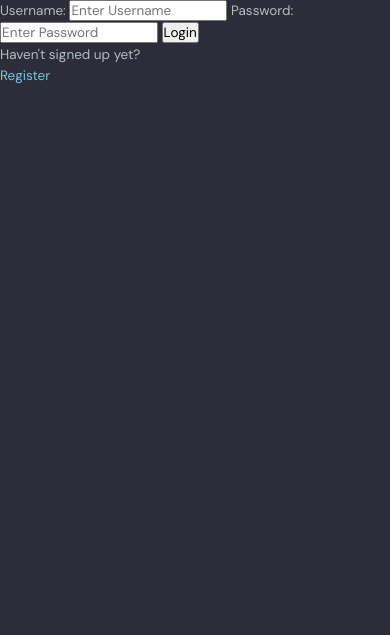
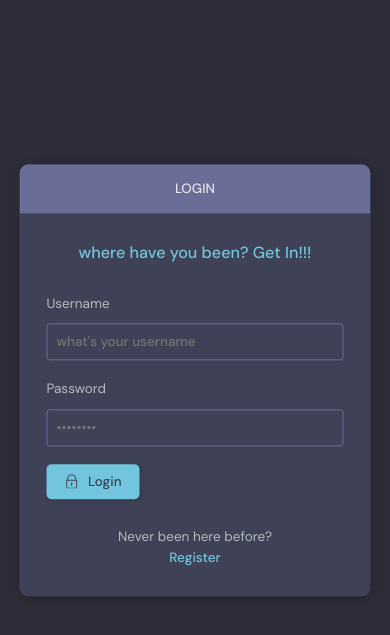
Before and after one commit to Miralex20/django_project, a Django app: page /login/ in a window 390 px wide. Shown: the part 59-694 px from the top of the page. Run offline with Django 5.2, Linux system fonts and the light colour scheme.

Commit message:
worked on the mobile view, added recent activites page, browse topic as well as added template on the login page

```diff
--- a/myBud_Django/mybud/base/templates/base/login_register.html
+++ b/myBud_Django/mybud/base/templates/base/login_register.html
@@ -2,30 +2,86 @@
 
 {% block content %}
   {% if page == 'login' %}
-    <div>
-      <form action="" method="POST">
-        {% csrf_token %}
-        <label>Username:</label>
-        <input type="text" name="username" placeholder="Enter Username" />
+    <main class="auth layout">
+      <div class="container">
+        <div class="layout__box">
+          <div class="layout__boxHeader">
+            <div class="layout__boxTitle">
+              <h3>Login</h3>
+            </div>
+          </div>
+          <div class="layout__body">
+            <h2 class="auth__tagline">where have you been? Get In!!!</h2>
 
-        <label>Password:</label>
-        <input type="password" name="password" placeholder="Enter Password" />
+            <form class="form" action="#" method="post">
+              {% csrf_token %}
+              <div class="form__group form__group">
+                <label for="room_name">Username</label>
+                <input id="username" name="username" type="text" placeholder="what's your username" />
+              </div>
+              <div class="form__group">
+                <label for="password">Password</label>
+                <input id="password" name="password" type="password" placeholder="&bull;&bull;&bull;&bull;&bull;&bull;&bull;&bull;" />
+              </div>
 
-        <input type="submit" value="Login" />
-      </form>
-    </div>
-    <p>Haven't signed up yet?</p>
-    <a href="{% url 'register' %}">Register</a>
+              <button class="btn btn--main" type="submit">
+                <svg version="1.1" xmlns="http://www.w3.org/2000/svg" width="32" height="32" viewBox="0 0 32 32">
+                  <title>lock</title>
+                  <path d="M27 12h-1v-2c0-5.514-4.486-10-10-10s-10 4.486-10 10v2h-1c-0.553 0-1 0.447-1 1v18c0 0.553 0.447 1 1 1h22c0.553 0 1-0.447 1-1v-18c0-0.553-0.447-1-1-1zM8 10c0-4.411 3.589-8 8-8s8 3.589 8 8v2h-16v-2zM26 30h-20v-16h20v16z"></path>
+                  <path d="M15 21.694v4.306h2v-4.306c0.587-0.348 1-0.961 1-1.694 0-1.105-0.895-2-2-2s-2 0.895-2 2c0 0.732 0.413 1.345 1 1.694z"></path>
+                </svg>Login
+              </button>
+            </form>
+
+            <div class="auth__action">
+              <p>Never been here before?</p>
+              <a href="{% url 'register' %}" class="btn btn--link">Register</a>
+            </div>
+          </div>
+        </div>
+      </div>
+    </main>
   {% else %}
-    <div>
-      <form action="" method="post">
-        {% csrf_token %}
-        {{ form.as_p }}
+    <main class="auth layout">
+      <div class="container">
+        <div class="layout__box">
+          <div class="layout__boxHeader">
+            <div class="layout__boxTitle">
+              <h3>Register</h3>
+            </div>
+          </div>
+          <div class="layout__body">
+            <h2 class="auth__tagline">welcome... Better late than never!!!</h2>
 
-        <input type="submit" value="Register" />
-      </form>
-      <p>Already Signed Up?</p>
-      <a href="{% url 'login' %}">Login</a>
-    </div>
+            <form class="form" action="#" method="post">
+              {% csrf_token %}
+              {% for field in form %}
+                <div class="form__group form__group">
+                  <label for="room_name">{{ field.label }}</label>
+                  {{ field }}
+                </div>
+              {% endfor %}
+              <!--     <div class="form__group">
+                <label for="password">Password</label>
+                <input id="password" name="password" type="password" placeholder="&bull;&bull;&bull;&bull;&bull;&bull;&bull;&bull;" />
+              </div>      -->
+
+              <button class="btn btn--main" type="submit">
+                <svg version="1.1" xmlns="http://www.w3.org/2000/svg" width="32" height="32" viewBox="0 0 32 32">
+                  <title>lock</title>
+                  <path d="M27 12h-1v-2c0-5.514-4.486-10-10-10s-10 4.486-10 10v2h-1c-0.553 0-1 0.447-1 1v18c0 0.553 0.447 1 1 1h22c0.553 0 1-0.447 1-1v-18c0-0.553-0.447-1-1-1zM8 10c0-4.411 3.589-8 8-8s8 3.589 8 8v2h-16v-2zM26 30h-20v-16h20v16z"></path>
+                  <path d="M15 21.694v4.306h2v-4.306c0.587-0.348 1-0.961 1-1.694 0-1.105-0.895-2-2-2s-2 0.895-2 2c0 0.732 0.413 1.345 1 1.694z"></path>
+                </svg>Sign Up
+              </button>
+            </form>
+
+            <div class="auth__action">
+              <p>Been here before?</p>
+              <a href="{% url 'login' %}" class="btn btn--link">Login</a>
+            </div>
+          </div>
+        </div>
+      </div>
+    </main>
   {% endif %}
 {% endblock %}
--- a/myBud_Django/mybud/base/templates/base/topics_components.html
+++ b/myBud_Django/mybud/base/templates/base/topics_components.html
@@ -8,11 +8,13 @@
     </li>
     <li>
       {% for topic in topics %}
-        <a href="{% url 'home' %}?q={{ topic.name }}">{{ topic.name }} <span>{{ topic.room_set.all.count }}</span></a>
+        {% if topic.room_set.all.count > 0 %}
+          <a href="{% url 'home' %}?q={{ topic.name }}">{{ topic.name }} <span>{{ topic.room_set.all.count }}</span></a>
+        {% endif %}
       {% endfor %}
     </li>
   </ul>
-  <a class="btn btn--link" href="topics.html">
+  <a class="btn btn--link" href="{% url 'topics' %}">
     More<svg version="1.1" xmlns="http://www.w3.org/2000/svg" width="32" height="32" viewBox="0 0 32 32">
       <title>chevron-down</title>
       <path d="M16 21l-13-13h-3l16 16 16-16h-3l-13 13z"></path>
--- a/myBud_Django/mybud/base/templates/base/update-user.html
+++ b/myBud_Django/mybud/base/templates/base/update-user.html
@@ -25,7 +25,7 @@
             {% endfor %}
 
             <div class="form__action">
-              <a class="btn btn--dark" href="index.html">Cancel</a>
+              <a class="btn btn--dark" href="{% url 'home' %}">Cancel</a>
               <button class="btn btn--main" type="submit">Update</button>
             </div>
           </form>
--- a/myBud_Django/mybud/base/urls.py
+++ b/myBud_Django/mybud/base/urls.py
@@ -13,6 +13,10 @@ urlpatterns = [
     path('delete-room/<str:pk>/', views.deleteRoom, name='delete-room'),
     path('delete-message/<str:pk>/', views.deleteMessage, name='delete-message'),
     path('update-user/', views.updateUser, name='update-user'),
+    path('topics/', views.topicsPage, name='topics'),
+    path('activity/', views.activityPage, name='activity'),
+
+
 
 
 
--- a/myBud_Django/mybud/base/views.py
+++ b/myBud_Django/mybud/base/views.py
@@ -10,7 +10,6 @@ from django.contrib.auth.decorators import login_required
 from django.contrib.auth.forms import UserCreationForm
 
 
-topics = Topic.objects.all()
 
 
 def LoginPage(request):
@@ -54,6 +53,7 @@ def registerPage(request):
     return render(request, "base/login_register.html", {"form": form})
 
 def home(request):
+    topics = Topic.objects.all()[0:5]
     q = request.GET.get("q") if request.GET.get("q") != None else ''
     rooms = Room.objects.filter(Q(topic__name__icontains = q) |
                                  Q(name__icontains = q) |
@@ -157,3 +157,17 @@ def updateUser(request):
             return redirect("user-profile", user.id)
     context = {'form' : form}
     return render(request, "base/update-user.html", context)
+
+
+
+def topicsPage(request):
+    q = request.GET.get("q") if request.GET.get("q") != None else ''
+    topics = Topic.objects.filter(name__icontains=q)
+    context ={'topics': topics}
+    return render(request, "base/topics.html", context)
+
+
+def activityPage(request):
+    room_messages = Message.objects.filter()[0:5]
+    context = {'room_messages' : room_messages}
+    return render(request, "base/activity.html", context)
```
Also changed, not shown: myBud_Django/mybud/base/templates/base/activity.html (added, +55 -0 lines), myBud_Django/mybud/base/templates/base/delete.html (+29 -6 lines), myBud_Django/mybud/base/templates/base/delete_old.html (added, +10 -0 lines), myBud_Django/mybud/base/templates/base/home.html (+4 -4 lines), myBud_Django/mybud/base/templates/base/login_register_old.html (added, +31 -0 lines), myBud_Django/mybud/base/templates/base/topics.html (added, +46 -0 lines), myBud_Django/mybud/db.sqlite3.
